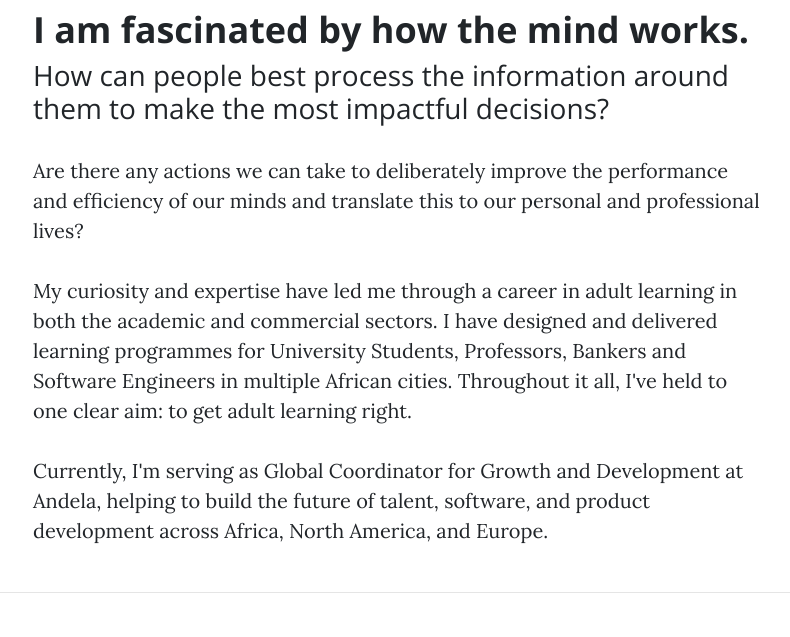
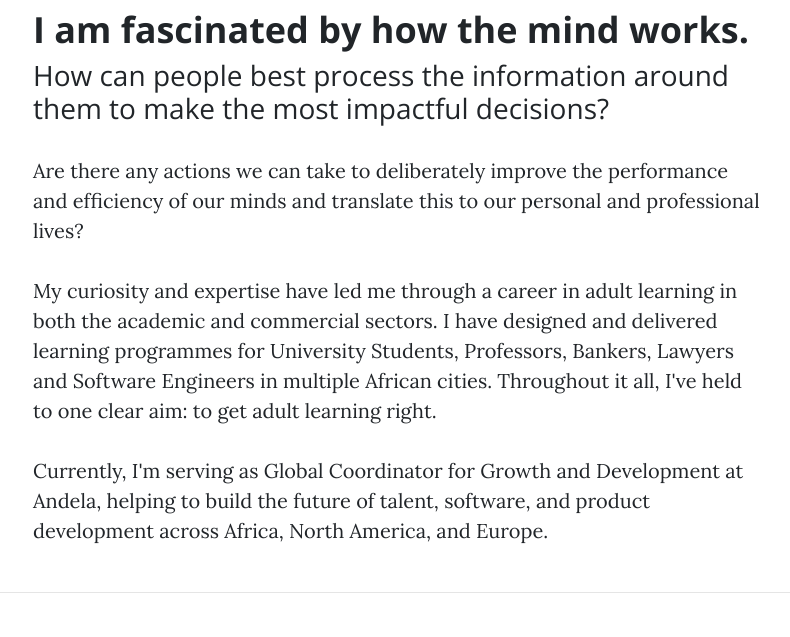
Before and after one commit to OkikoM/Okiko.github.io, a website: page index.html in a window 1280 px wide. Shown: the part 754-1391 px from the top of the page, without its empty margins (242-1032 px from the left). Drawn offline with nearby package versions, Linux system fonts and the light colour scheme.

Commit message:
Update index.html

```diff
--- a/index.html
+++ b/index.html
@@ -76,7 +76,7 @@
         <h3 style="    font-weight: 300; margin: 0 0 10px;">How can people best process the information around them to make the most impactful decisions? </h3>
         <p>
            Are there any actions we can take to deliberately improve the performance and efficiency of our minds and translate this to our personal and professional lives?
-        </p><p>My curiosity and expertise have led me through a career in adult learning in both the academic and commercial sectors. I have designed and delivered learning programmes for University Students, Professors, Bankers and Software Engineers in multiple African cities. Throughout it all, I've held to one clear aim: to get adult learning right.
+        </p><p>My curiosity and expertise have led me through a career in adult learning in both the academic and commercial sectors. I have designed and delivered learning programmes for University Students, Professors, Bankers, Lawyers and Software Engineers in multiple African cities. Throughout it all, I've held to one clear aim: to get adult learning right.
         </p><p>Currently, I'm serving as Global Coordinator for Growth and Development at Andela, helping to build the future of talent, software, and product development across Africa, North America, and Europe.
           </p>
       </div>
```
